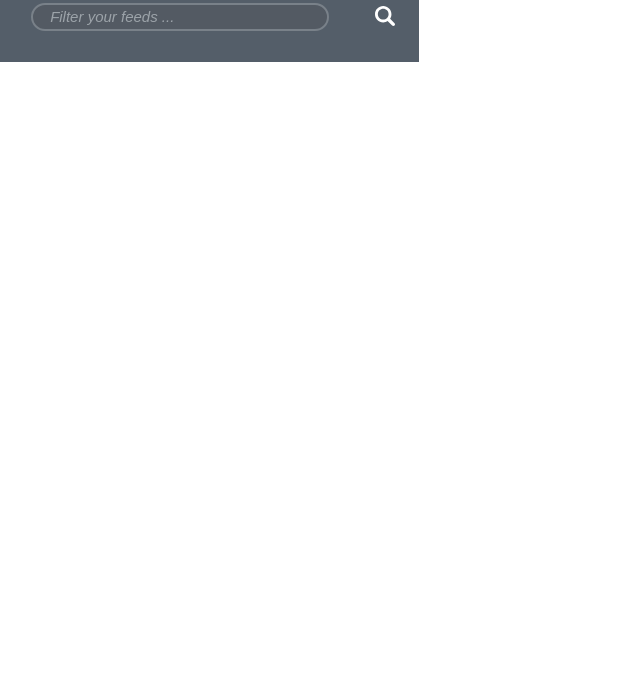
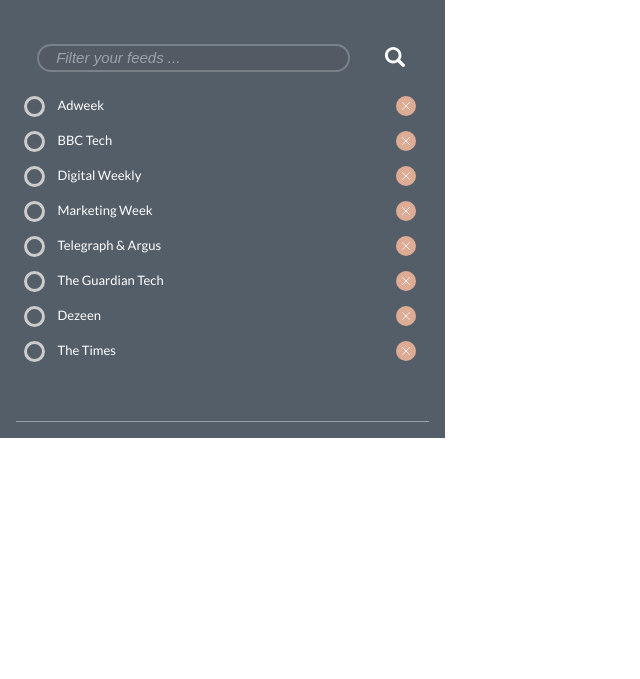
Before and after one commit to sam-barker/rssreader, a React app: page / in a window 1280 px wide. Shown: the part 121-800 px from the top of the page, without its empty margins (0-640 px from the left). Built offline with nearby package versions, Linux system fonts and the light colour scheme.

Commit message:
Added feed name list

```diff
--- a/src/components/rssReaderContainer/children/rssReader/children/sidebar/children/search/children/index.js
+++ b/src/components/icons/index.js
@@ -1 +1,2 @@
+export {default as RemoveIcon} from './removeIcon'
 export {default as SearchIcon} from './searchIcon'
--- /dev/null
+++ b/src/components/icons/removeIcon/index.js
@@ -0,0 +1,40 @@
+import React from 'react'
+import PropTypes from 'prop-types'
+
+function RemoveIcon (props) {
+  return (
+    <svg
+      width={`${props.width}px`}
+      height={`${props.height}px`}
+      style={props.style}
+      xmlns={'http://www.w3.org/2000/svg'}
+      viewBox={'0 0 50 50'}>
+      <circle
+        cx={'25'}
+        cy={'25'}
+        r={'25'}
+        fill={'#DEAB95'} />
+      <path
+        fill={'none'}
+        stroke={'#fff'}
+        strokeWidth={'2'}
+        strokeLinecap={'round'}
+        strokeMiterlimit={'10'}
+        d={'M16 34l9-9 9-9M16 16l9 9 9 9'} />
+    </svg>
+  )
+}
+
+RemoveIcon.defaultProps = {
+  width: 20,
+  height: 20,
+  className: ''
+}
+
+RemoveIcon.propTypes = {
+  width: PropTypes.number,
+  height: PropTypes.number,
+  className: PropTypes.string
+}
+
+export default RemoveIcon
--- /dev/null
+++ b/src/components/rssReaderContainer/children/rssReader/children/sidebar/children/feedList/children/feed/index.js
@@ -0,0 +1,50 @@
+import React, {Component} from 'react'
+import PropTypes from 'prop-types'
+import {RemoveIcon} from '../../../../../../../../../icons'
+import {Toggle} from '../../../../../../../../../ui'
+import Styles from './styles.scss'
+
+class Feed extends Component {
+  constructor (props) {
+    super(props)
+    this.state = {
+      toggled: false
+    }
+
+    this.onToggle = this.onToggle.bind(this)
+  }
+
+  onToggle () {
+    this.setState({toggled: !this.state.toggled})
+  }
+
+  renderRemoveIcon () {
+    return (
+      <div className={Styles.removeIconContainer}>
+        <RemoveIcon />
+      </div>
+    )
+  }
+
+  render () {
+    const {name} = this.props
+    const {toggled} = this.state
+    return (
+      <div className={Styles.feed} onClick={this.onToggle}>
+        <Toggle toggled={toggled} onToggle={this.onToggle} />
+        <p className={Styles.feedName}>{name}</p>
+        {this.renderRemoveIcon()}
+      </div>
+    )
+  }
+}
+
+Feed.defaultProps = {
+  name: ''
+}
+
+Feed.propTypes = {
+  name: PropTypes.string
+}
+
+export default Feed
--- /dev/null
+++ b/src/components/rssReaderContainer/children/rssReader/children/sidebar/children/feedList/children/feed/styles.scss
@@ -0,0 +1,25 @@
+$lineHeight: 25px;
+
+.feed {
+  width: 95%;
+  text-align: left;
+  color: white;
+  padding-bottom: 10px;
+  margin-left: 7.5px;
+  height: $lineHeight;
+  text-align: left;
+  cursor: pointer;
+}
+
+.feedName {
+  display: inline-block;
+  margin: 0;
+  line-height: $lineHeight;
+  font-size: 0.8125em;
+  margin-left: 1em;
+}
+
+.removeIconContainer {
+  float: right;
+  padding-top: 3px;
+}
--- /dev/null
+++ b/src/components/rssReaderContainer/children/rssReader/children/sidebar/children/feedList/children/index.js
@@ -0,0 +1 @@
+export {default as Feed} from './feed'
--- /dev/null
+++ b/src/components/rssReaderContainer/children/rssReader/children/sidebar/children/feedList/index.js
@@ -0,0 +1,61 @@
+import React, {Component} from 'react'
+import PropTypes from 'prop-types'
+import {Feed} from './children'
+import Styles from './styles.scss'
+
+class FeedList extends Component {
+  constructor (props) {
+    super(props)
+    this.state = {}
+  }
+
+  renderFeed (feed) {
+    return (
+      <Feed key={`feed_${feed.name}`} {...feed} />
+    )
+  }
+
+  render () {
+    return (
+      <div className={Styles.feedListContainer}>
+        {this.props.feeds.map(this.renderFeed)}
+      </div>
+    )
+  }
+}
+
+// TODO: Revert to empty array
+FeedList.defaultProps = {
+  feeds: [
+    {
+      name: 'Adweek'
+    },
+    {
+      name: 'BBC Tech'
+    },
+    {
+      name: 'Digital Weekly'
+    },
+    {
+      name: 'Marketing Week'
+    },
+    {
+      name: 'Telegraph & Argus'
+    },
+    {
+      name: 'The Guardian Tech'
+    },
+    {
+      name: 'Dezeen'
+    },
+    {
+      name: 'The Times'
+    }
+  ]
+}
+
+FeedList.propTypes = {
+  feeds: PropTypes.arrayOf(PropTypes.object)
+}
+
+export default FeedList
--- /dev/null
+++ b/src/components/rssReaderContainer/children/rssReader/children/sidebar/children/feedList/styles.scss
@@ -0,0 +1,4 @@
+.feedListContainer {
+  padding-bottom: 3em;
+  border-bottom: 1px solid #9CA3A9;
+}
--- a/src/components/rssReaderContainer/children/rssReader/children/sidebar/children/index.js
+++ b/src/components/rssReaderContainer/children/rssReader/children/sidebar/children/index.js
@@ -1 +1,2 @@
 export {default as Search} from './search'
+export {default as FeedList} from './feedList'
--- a/src/components/rssReaderContainer/children/rssReader/children/sidebar/children/search/index.js
+++ b/src/components/rssReaderContainer/children/rssReader/children/sidebar/children/search/index.js
@@ -1,5 +1,5 @@
 import React, {Component} from 'react'
-import {SearchIcon} from './children'
+import {SearchIcon} from '../../../../../../../icons'
 import Styles from './styles.scss'
 
 class Sidebar extends Component {
--- a/src/components/rssReaderContainer/children/rssReader/children/sidebar/children/search/styles.scss
+++ b/src/components/rssReaderContainer/children/rssReader/children/sidebar/children/search/styles.scss
@@ -1,4 +1,4 @@
-$searchMargin: 7.5%;
+$searchMargin: 5%;
 $backgroundColour: #545e69;
 $searchTextColour: #9CA3A9;
 
@@ -16,7 +16,7 @@
 }
 
 .search {
-  width: 70%;
+  width: 75%;
   margin-left: $searchMargin;
   margin-bottom: $searchMargin;
   height: 1.5em;
--- a/src/components/rssReaderContainer/children/rssReader/children/sidebar/index.js
+++ b/src/components/rssReaderContainer/children/rssReader/children/sidebar/index.js
@@ -1,5 +1,5 @@
 import React, {Component} from 'react'
-import {Search} from './children'
+import {Search, FeedList} from './children'
 import Styles from './styles.scss'
 
 class Sidebar extends Component {
@@ -13,6 +13,7 @@
       <aside className={Styles.sidebar}>
         <h1 className={Styles.header}>Content Generator</h1>
         <Search />
+        <FeedList />
       </aside>
     )
   }
--- a/src/components/rssReaderContainer/children/rssReader/children/sidebar/styles.scss
+++ b/src/components/rssReaderContainer/children/rssReader/children/sidebar/styles.scss
@@ -15,11 +15,12 @@
   ::placeholder { @include placeholder }
   :-ms-input-placeholder { @include placeholder }
   ::-ms-input-placeholder { @include placeholder }
+  padding: 1em;
 }
 
 .header {
   text-align: center;
-  font-size: 1.25em;
+  font-size: 1.5em;
   color: white;
   font-weight: 300;
   margin-top: 2.5em;
--- /dev/null
+++ b/src/components/ui/index.js
@@ -0,0 +1 @@
+export {default as Toggle} from './toggle'
--- /dev/null
+++ b/src/components/ui/toggle/index.js
@@ -0,0 +1,61 @@
+import React, {Component} from 'react'
+import PropTypes from 'prop-types'
+import Styles from './styles.scss'
+
+class Toggle extends Component {
+  constructor (props) {
+    super(props)
+    // this.state = {
+    //   toggled: this.props.toggled
+    // }
+    this.clickCheckbox = this.clickCheckbox.bind(this)
+    this.checkboxRef = this.checkboxRef.bind(this)
+    // this.onCheckboxClick = this.onCheckboxClick.bind(this)
+  }
+
+  get labelStyle () {
+    return this.props.toggled ? Styles.labelChecked : Styles.label
+  }
+
+  get circleStyle () {
+    return this.props.toggled ? Styles.circleChecked : Styles.circle
+  }
+
+  // onCheckboxClick () {
+  //   this.setState({toggled: !this.state.toggled})
+  // }
+
+  clickCheckbox () {
+    this.checkbox.click()
+  }
+
+  checkboxRef (checkbox) {
+    this.checkbox = checkbox
+  }
+
+  render () {
+    return (
+      <div onClick={this.clickCheckbox} className={Styles.container}>
+        <div className={this.circleStyle}>
+          <input
+            ref={this.checkboxRef}
+            onClick={this.props.onToggle}
+            className={Styles.input}
+            type={'checkbox'}
+            checked={this.props.toggled} />
+        </div>
+      </div>
+    )
+  }
+}
+
+Toggle.defaultProps = {
+  toggled: false
+}
+
+Toggle.propTypes = {
+  toggled: PropTypes.bool,
+  onToggle: PropTypes.func.isRequired
+}
+
+export default Toggle
--- /dev/null
+++ b/src/components/ui/toggle/styles.scss
@@ -0,0 +1,25 @@
+$circleDimension: 15px;
+$circleColour: #cccccc;
+
+.container {
+  float: left;
+  padding-top: 3px;
+}
+
+.circle {
+  border: 3px solid $circleColour;
+  border-radius: 50%;
+  cursor: pointer;
+  height: $circleDimension;
+  width: $circleDimension;
+}
+
+.circleChecked {
+  @extend .circle;
+  background-color: $circleColour;
+  &:after { opacity: 1 }
+}
+
+.input {
+  visibility: hidden;
+}
```
Also changed, not shown: src/components/icons/searchIcon/index.js (renamed from src/components/rssReaderContainer/children/rssReader/children/sidebar/children/search/children/searchIcon/index.js).
